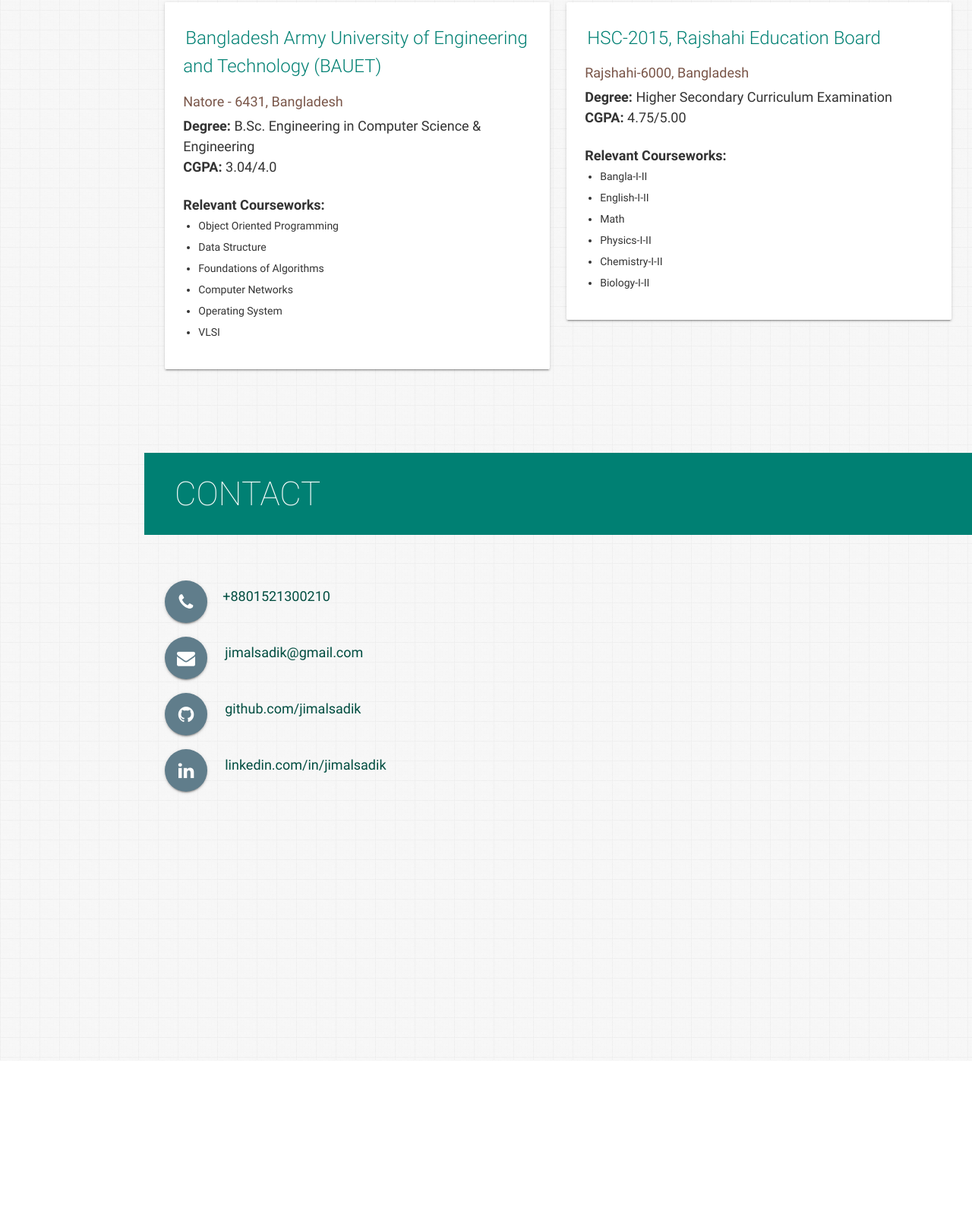
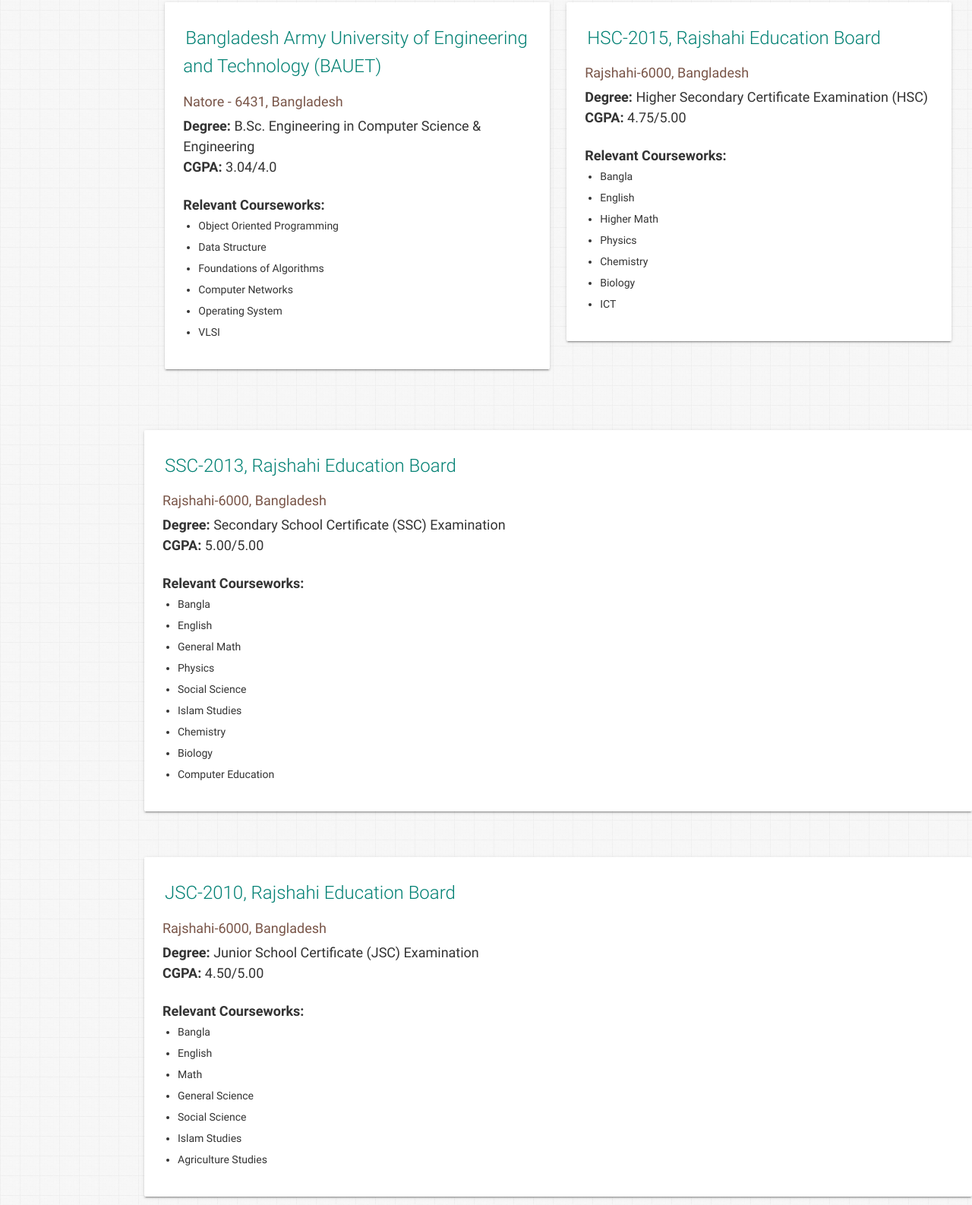
Before and after one commit to jimalsadik/jimalsadik.github.io, a plain HTML site: page index.html in a window 1280 px wide. Shown: the part 6981-8567 px from the top of the page at 76% size. Before the commit the page ends 8377 px from the top, so only its background shows below. Drawn offline with nearby package versions, Linux system fonts and the light colour scheme.

Commit message:
index.html

```diff
--- a/index.html
+++ b/index.html
@@ -953,7 +953,7 @@ of each drug container to estimate the degradation of the drug.
                 </p>
                 <p class="brown-text">Rajshahi-6000, Bangladesh</p>
                 <p>
-                  <b>Degree: </b>Higher Secondary Curriculum Examination
+                  <b>Degree: </b>Higher Secondary Certificate Examination (HSC)
                   <br>
                   <b>CGPA: </b>4.75/5.00
                 </p>
@@ -962,12 +962,13 @@ of each drug container to estimate the degradation of the drug.
                   <p>
                     <b>Relevant Courseworks:</b>
                   <ul>
-                    <li>Bangla-I-II</li>
-                    <li>English-I-II</li>
-                    <li>Math</li>
-                    <li>Physics-I-II</li>
-                    <li>Chemistry-I-II</li>
-                    <li>Biology-I-II</li>
+                    <li>Bangla</li>
+                    <li>English</li>
+                    <li>Higher Math</li>
+                    <li>Physics</li>
+                    <li>Chemistry</li>
+                    <li>Biology</li>
+                    <li>ICT</li>
                   </ul>
                   </p>
 
@@ -977,6 +978,79 @@ of each drug container to estimate the degradation of the drug.
           </div>
         </div>
       </div>
+
+
+      <div class="col s12 m6 l6">
+            <div class="card">
+              <div class="card-content">
+                <p>
+                  <span class="card-title"><a href="https://educationboardresults.gov.bd" target="_blank" class="teal-text hoverline">SSC-2013, Rajshahi Education Board</a></span>
+                </p>
+                <p class="brown-text">Rajshahi-6000, Bangladesh</p>
+                <p>
+                  <b>Degree: </b>Secondary School Certificate (SSC) Examination
+                  <br>
+                  <b>CGPA: </b>5.00/5.00
+                </p>
+
+                <ul>
+                  <p>
+                    <b>Relevant Courseworks:</b>
+                  <ul>
+                    <li>Bangla</li>
+                    <li>English</li>
+                    <li>General Math</li>
+                    <li>Physics</li>
+                    <li>Social Science</li>
+                    <li>Islam Studies</li>
+                    <li>Chemistry</li>
+                    <li>Biology</li>
+                    <li>Computer Education</li>
+                  </ul>
+                  </p>
+
+                </ul>
+              </div>
+            </div>
+          </div>
+        </div>
+      </div>
+
+
+      <div class="col s12 m6 l6">
+            <div class="card">
+              <div class="card-content">
+                <p>
+                  <span class="card-title"><a href="https://educationboardresults.gov.bd" target="_blank" class="teal-text hoverline">JSC-2010, Rajshahi Education Board</a></span>
+                </p>
+                <p class="brown-text">Rajshahi-6000, Bangladesh</p>
+                <p>
+                  <b>Degree: </b>Junior School Certificate (JSC) Examination
+                  <br>
+                  <b>CGPA: </b>4.50/5.00
+                </p>
+
+                <ul>
+                  <p>
+                    <b>Relevant Courseworks:</b>
+                  <ul>
+                    <li>Bangla</li>
+                    <li>English</li>
+                    <li>Math</li>
+                    <li>General Science</li>
+                    <li>Social Science</li>
+                    <li>Islam Studies</li>
+                    <li>Agriculture Studies</li>
+                  </ul>
+                  </p>
+
+                </ul>
+              </div>
+            </div>
+          </div>
+        </div>
+      </div>
+
     </section>
 
     <!-- Eight Section: Contact -->
```
